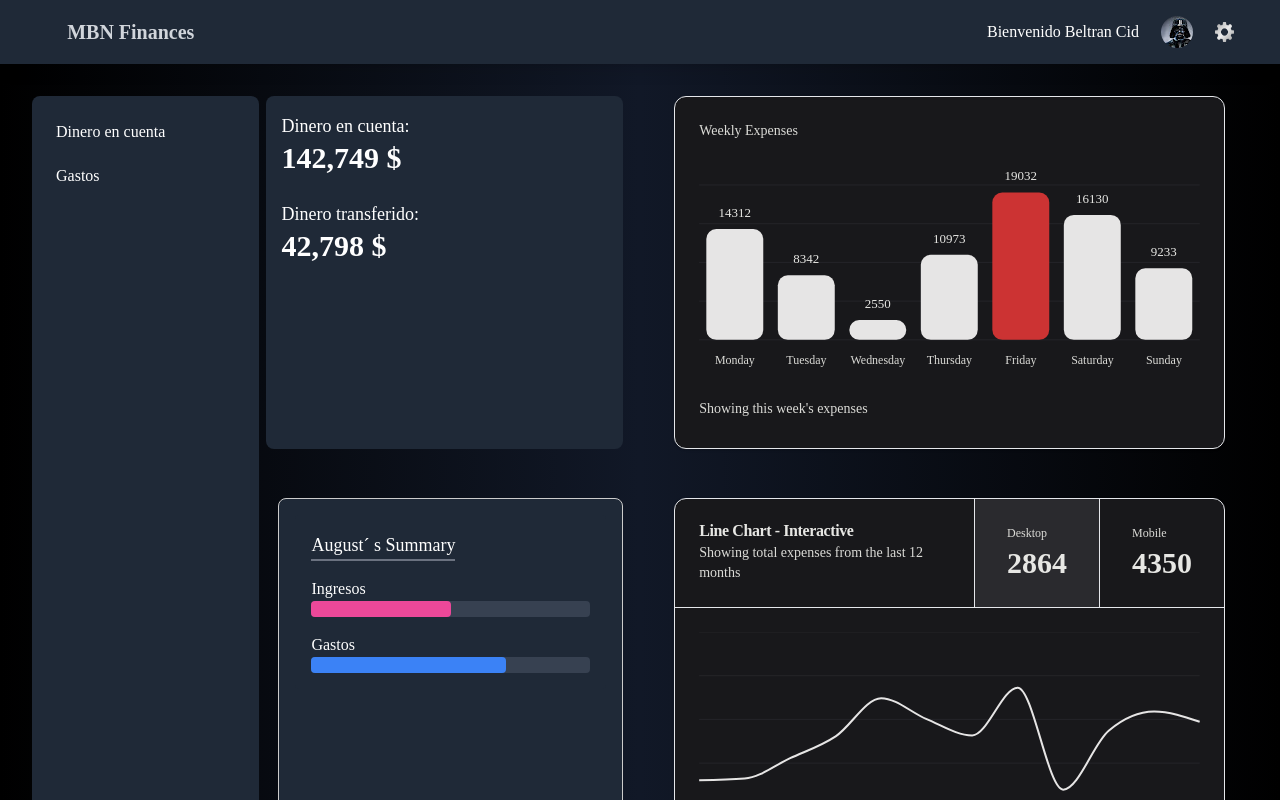
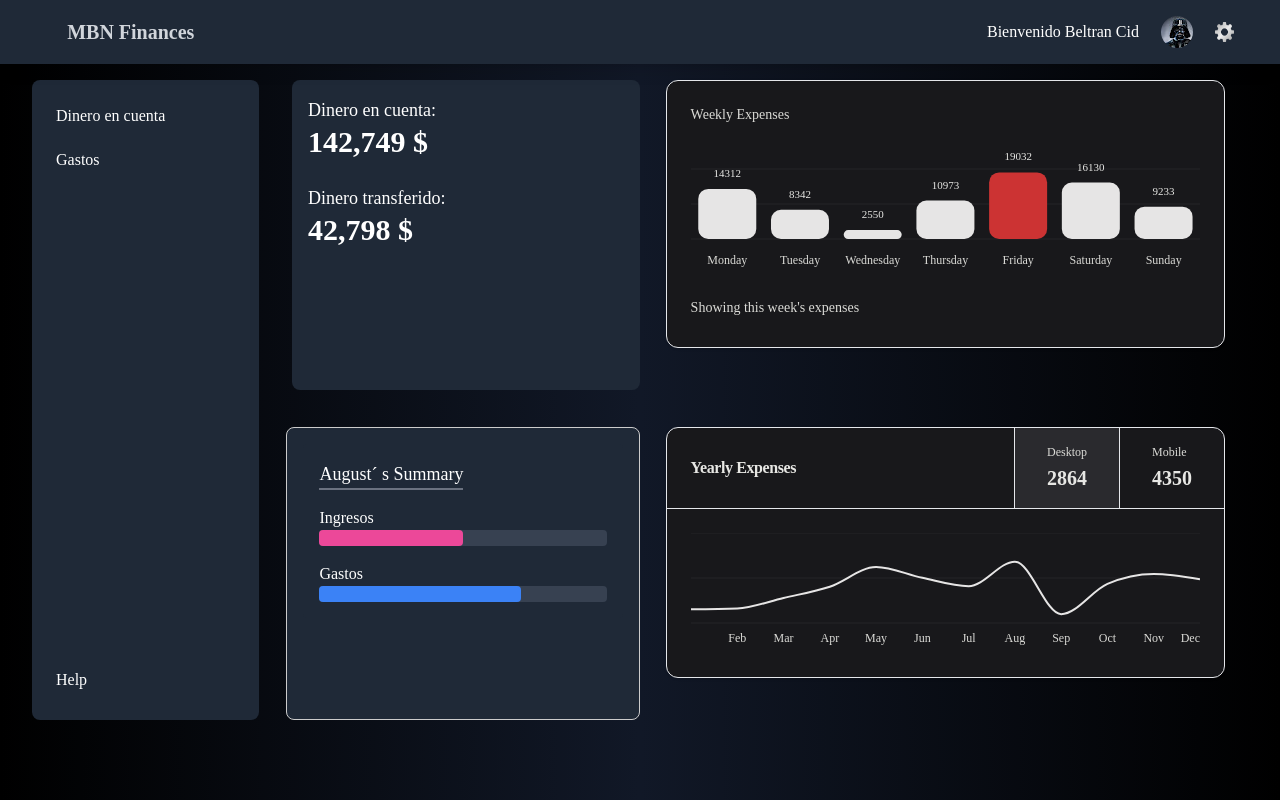
Before and after one commit to Beltru/MBN-Finances-Front-End, a Next.js app in the folder mbn/: page /home in a window 1280 px wide. Built offline with nearby package versions, Linux system fonts and the light colour scheme; a web font is replaced by a local one.

Commit message:
Update Charts

```diff
--- a/mbn/app/home/page.jsx
+++ b/mbn/app/home/page.jsx
@@ -10,7 +10,7 @@ import Chart from "../../components/Chart";
 export default function Home() {
 
   return (
-    <div className="pt-24 p-8 min-h-screen bg-gradient-to-r from-black via-gray-900 to-black text-white overflow-hidden">
+    <div className="pt-20 p-8 h-[100vh] bg-gradient-to-r from-black via-gray-900 to-black text-white overflow-hidden">
       <nav>
         <Navbar/>
       </nav>
@@ -28,11 +28,11 @@ export default function Home() {
           </div>
         </aside>
 
-        <section className="col-span-9 grid grid-cols-12 gap-x-[4vw] gap-y-[3vh]">
+        <section className="col-span-9 grid grid-cols-12 gap-x-[4vw] gap-y-[3vh] sm:gap-x-[2vw] sm:gap-y-[1.5vh]">
 
 
           {/* Caja de Dinero en Cuenta */}
-          <div className="col-span-4 ml-[-6rem] p-4 bg-gray-800 rounded-lg">
+          <div className="col-span-4 row-span-1 ml-[-25%] p-4 bg-gray-800 rounded-lg">
             <p className="text-lg">Dinero en cuenta:</p>
             <p className="text-3xl font-bold">142,749 $</p><br></br>
             <p className="text-lg">Dinero transferido:</p>
@@ -46,7 +46,7 @@ export default function Home() {
 
 
           {/* Caja de Resumen */}
-          <div className="col-span-4 p-4 ml-[-6.5vw] mt-[2vw] bg-gray-800 rounded-lg border border-[#CCCCCC]">
+          <div className="col-span-4 p-4 ml-[-27%] mt-[2vw] bg-gray-800 rounded-lg border border-[#CCCCCC]">
             <Resumen
               mes={"August"}
               progress1={50}
--- a/mbn/components/Chart.tsx
+++ b/mbn/components/Chart.tsx
@@ -33,10 +33,8 @@ const chartData = [
   { date: "2024-09-01", desktop: 59, mobile: 110 },
   { date: "2024-10-01", desktop: 261, mobile: 190 },
   { date: "2024-11-01", desktop: 327, mobile: 350 },
-  { date: "2024-12-01", desktop: 292, mobile: 210 }, // Diciembre corregido
+  { date: "2024-12-01", desktop: 292, mobile: 210 },
 ];
-
-// Exportar los datos si se va a usar en otro módulo
 
 
 const chartConfig = {
@@ -68,11 +66,8 @@ const Chart = () => {
   return (
     <Card>
       <CardHeader className="flex flex-col items-stretch space-y-0 border-b p-0 sm:flex-row">
-        <div className="flex flex-1 flex-col justify-center gap-1 px-6 py-5 sm:py-6">
-          <CardTitle>Line Chart - Interactive</CardTitle>
-          <CardDescription>
-            Showing total expenses from the last 12 months
-          </CardDescription>
+        <div className="flex flex-1 flex-col justify-center gap-1 px-6 py-5 sm:py-2">
+          <CardTitle>Yearly Expenses</CardTitle>
         </div>
         <div className="flex">
           {["desktop", "mobile"].map((key) => {
@@ -81,13 +76,13 @@ const Chart = () => {
               <button
                 key={chart}
                 data-active={activeChart === chart}
-                className="flex flex-1 flex-col justify-center gap-1 border-t px-6 py-4 text-left even:border-l data-[active=true]:bg-muted/50 sm:border-l sm:border-t-0 sm:px-8 sm:py-6"
+                className="flex flex-col justify-center gap-1 border-t px-6 py-4 text-left even:border-l data-[active=true]:bg-muted/50 sm:border-l sm:border-t-0 sm:px-8 sm:py-4"
                 onClick={() => setActiveChart(chart)}
               >
                 <span className="text-xs text-muted-foreground">
                   {chartConfig[chart].label}
                 </span>
-                <span className="text-lg font-bold leading-none sm:text-3xl">
+                <span className="text-lg font-bold leading-none sm:text-xl">
                   {new Intl.NumberFormat('es-ES').format(total[key as keyof typeof total])}
                 </span>
               </button>
@@ -98,7 +93,7 @@ const Chart = () => {
       <CardContent className="px-2 sm:p-6">
         <ChartContainer
           config={chartConfig}
-          className="aspect-auto h-[250px] w-full"
+          className="aspect-auto h-[15vh] w-full"
         >
           <LineChart
             accessibilityLayer
--- a/mbn/components/Gastos-semanales.tsx
+++ b/mbn/components/Gastos-semanales.tsx
@@ -77,7 +77,7 @@ const Gastos = () => {
                 position="top"
                 offset={12}
                 className="fill-foreground"
-                fontSize={13}
+                fontSize={11}
               />
             </Bar>
           </BarChart>
--- a/mbn/components/ui/card.tsx
+++ b/mbn/components/ui/card.tsx
@@ -9,7 +9,7 @@ const Card = React.forwardRef<
   <div
     ref={ref}
     className={cn(
-      "rounded-xl border bg-card text-card-foreground shadow",
+      "rounded-xl border bg-card text-card-foreground shadow ",
       className
     )}
     {...props}
--- a/mbn/components/ui/chart.tsx
+++ b/mbn/components/ui/chart.tsx
@@ -57,7 +57,7 @@ const ChartContainer = React.forwardRef<
         data-chart={chartId}
         ref={ref}
         className={cn(
-          "flex max-h-[16vw] w-[100%] aspect-video justify-center text-xs [&_.recharts-cartesian-axis-tick_text]:fill-muted-foreground [&_.recharts-cartesian-grid_line[stroke='#ccc']]:stroke-border/50 [&_.recharts-curve.recharts-tooltip-cursor]:stroke-border [&_.recharts-dot[stroke='#fff']]:stroke-transparent [&_.recharts-layer]:outline-none [&_.recharts-polar-grid_[stroke='#ccc']]:stroke-border [&_.recharts-radial-bar-background-sector]:fill-muted [&_.recharts-rectangle.recharts-tooltip-cursor]:fill-muted [&_.recharts-reference-line_[stroke='#ccc']]:stroke-border [&_.recharts-sector[stroke='#fff']]:stroke-transparent [&_.recharts-sector]:outline-none [&_.recharts-surface]:outline-none",
+          "flex h-[15vh] w-[100%] aspect-video justify-center text-xs [&_.recharts-cartesian-axis-tick_text]:fill-muted-foreground [&_.recharts-cartesian-grid_line[stroke='#ccc']]:stroke-border/50 [&_.recharts-curve.recharts-tooltip-cursor]:stroke-border [&_.recharts-dot[stroke='#fff']]:stroke-transparent [&_.recharts-layer]:outline-none [&_.recharts-polar-grid_[stroke='#ccc']]:stroke-border [&_.recharts-radial-bar-background-sector]:fill-muted [&_.recharts-rectangle.recharts-tooltip-cursor]:fill-muted [&_.recharts-reference-line_[stroke='#ccc']]:stroke-border [&_.recharts-sector[stroke='#fff']]:stroke-transparent [&_.recharts-sector]:outline-none [&_.recharts-surface]:outline-none",
           className
         )}
         {...props}
```
